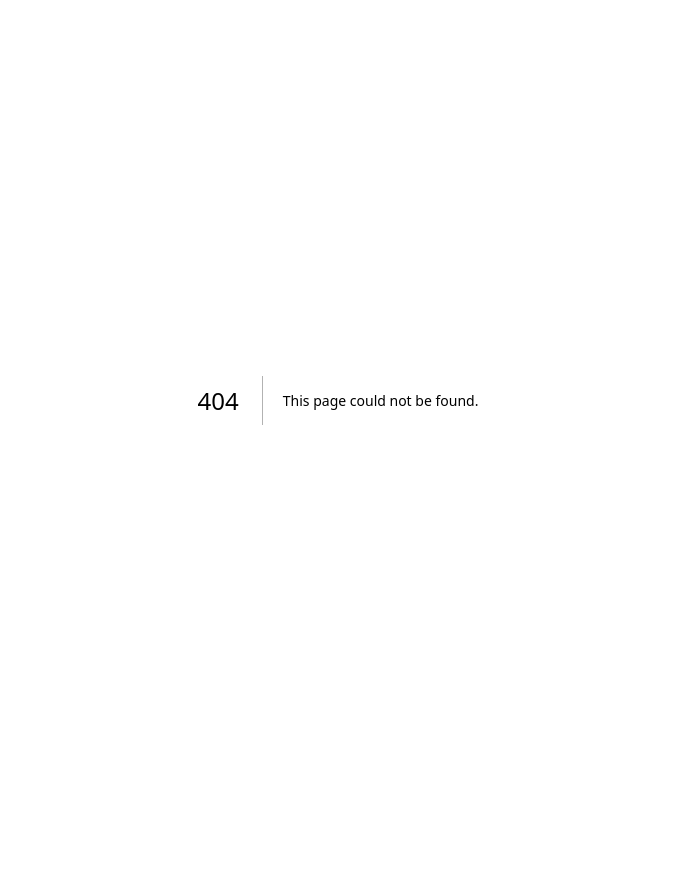
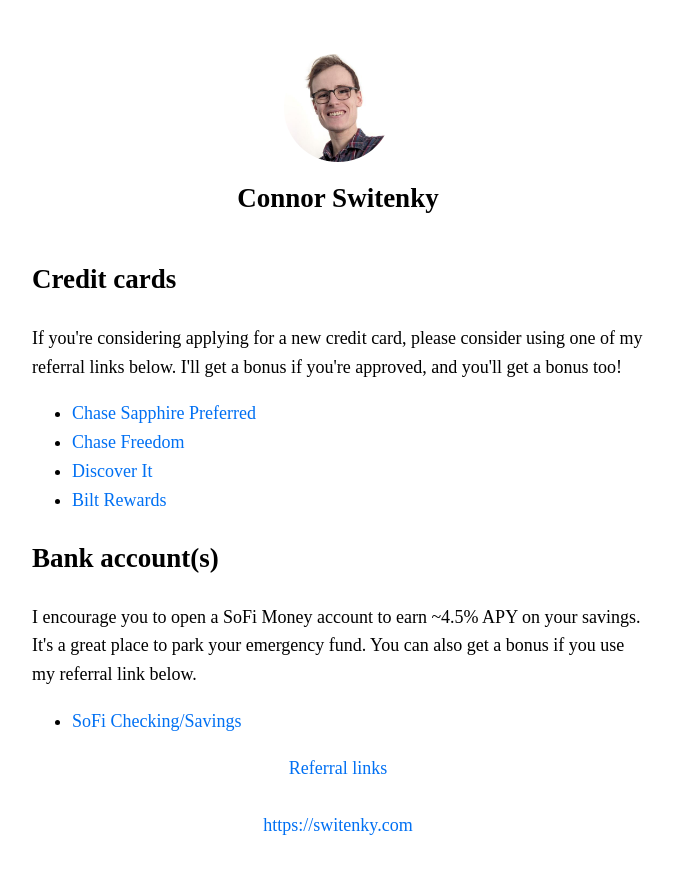
Before and after one commit to cswitenky/cswitenky, a Next.js app: page /referral in a window 1280 px wide. Before the commit this address had no page. Shown: the top 874 px of the page, without its empty margins (302-975 px from the left). Before the commit the page ends 800 px from the top, so only its background shows below. Built offline with nearby package versions, Linux system fonts and the light colour scheme.

Commit message:
added referral code

```diff
--- a/components/date.tsx
+++ b/components/date.tsx
@@ -2,5 +2,5 @@
 
 export default function Date({ dateString }: any) {
   const date = parseISO(dateString);
-  return <time dateTime={dateString}>{format(date, "yyyy-MM-dd")}</time>;
+  return <time dateTime={dateString}>{format(date, "yy MMM dd")}</time>;
 }
--- a/components/layout.module.css
+++ b/components/layout.module.css
@@ -10,6 +10,12 @@
   align-items: center;
 }
 
+.footer {
+  display: flex;
+  flex-direction: column;
+  align-items: center;
+}
+
 .backToHome {
   margin: 3rem 0 0;
 }
--- a/components/layout.tsx
+++ b/components/layout.tsx
@@ -14,7 +14,7 @@
         <link rel="icon" href="/favicon.ico" />
         <meta
           name="description"
-          content="Learn how to build a personal website using Next.js"
+          content="Connor Switenky's personal website."
         />
         <meta
           property="og:image"
@@ -23,7 +23,6 @@
           )}.png?theme=light&md=0&fontSize=75px&images=https%3A%2F%2Fassets.zeit.co%2Fimage%2Fupload%2Ffront%2Fassets%2Fdesign%2Fnextjs-black-logo.svg`}
         />
         <meta name="og:title" content={siteTitle} />
-        <meta name="twitter:card" content="summary_large_image" />
       </Head>
       <header className={styles.header}>
         {home ? (
@@ -59,11 +58,11 @@
         )}
       </header>
       <main>{children}</main>
-      {!home && (
-        <div className={styles.backToHome}>
-          <Link href="/">← Back to home</Link>
-        </div>
-      )}
+      <footer className={styles.footer}>
+        <a href="/referral">Referral links</a>
+        <br />
+        <a href="/">https://switenky.com</a>
+      </footer>
     </div>
   );
 }
--- /dev/null
+++ b/pages/referral.tsx
@@ -0,0 +1,58 @@
+import Layout from "../components/layout";
+import { getSortedPostsData } from "../lib/posts";
+
+export default function Donate() {
+  return (
+    <Layout>
+      <h2>Credit cards</h2>
+      <p>
+        If you're considering applying for a new credit card, please consider
+        using one of my referral links below. I'll get a bonus if you're
+        approved, and you'll get a bonus too!
+      </p>
+      <ul>
+        <li>
+          <a href="https://www.referyourchasecard.com/6j/B6PZTWK1BW">
+            Chase Sapphire Preferred
+          </a>
+        </li>
+        <li>
+          <a href="https://www.referyourchasecard.com/18o/JJM3TPE58A">
+            Chase Freedom
+          </a>
+        </li>
+        <li>
+          <a href="https://refer.discover.com/s/xgc4r2?advocate.partner_share_id=572672151">
+            Discover It
+          </a>
+        </li>
+        <li>
+          <a href="https://bilt.page/r/TBGL-GYH6">Bilt Rewards</a>
+        </li>
+      </ul>
+
+      <h2>Bank account(s)</h2>
+      <p>
+        I encourage you to open a SoFi Money account to earn ~4.5% APY on your
+        savings. It's a great place to park your emergency fund. You can also
+        get a bonus if you use my referral link below.
+      </p>
+      <ul>
+        <li>
+          <a href="https://www.sofi.com/invite/money?gcp=ee5e268e-69b3-4e6c-bcc1-560f1cdd595f&isAliasGcp=false">
+            SoFi Checking/Savings
+          </a>
+        </li>
+      </ul>
+    </Layout>
+  );
+}
+
+export async function getStaticProps() {
+  const allPostsData = getSortedPostsData();
+  return {
+    props: {
+      allPostsData,
+    },
+  };
+}
--- a/styles/utils.module.css
+++ b/styles/utils.module.css
@@ -43,10 +43,6 @@
   margin: 0;
 }
 
-.listItem {
-  margin: 0 0 1.25rem;
-}
-
 .lightText {
   color: #666;
 }
```
Also changed, not shown: pages/index.tsx (+9 -8 lines), public/rss.svg (added), 1 other file (tests, documents, lock files or other folders).
